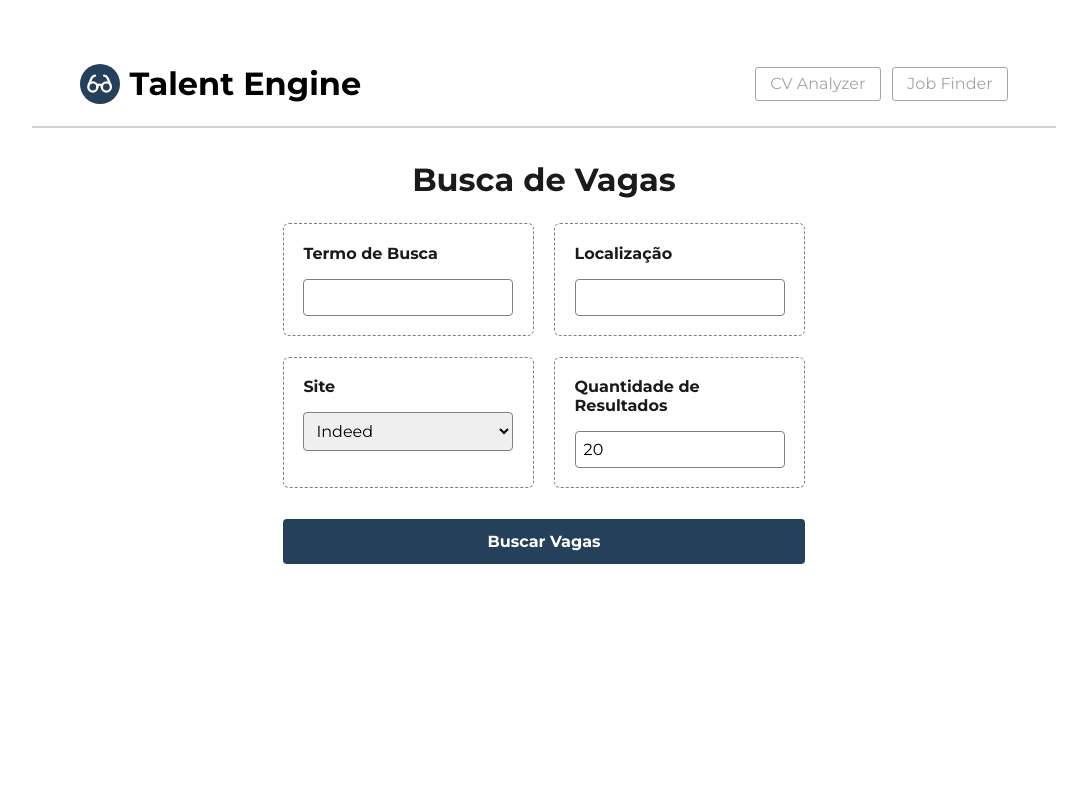
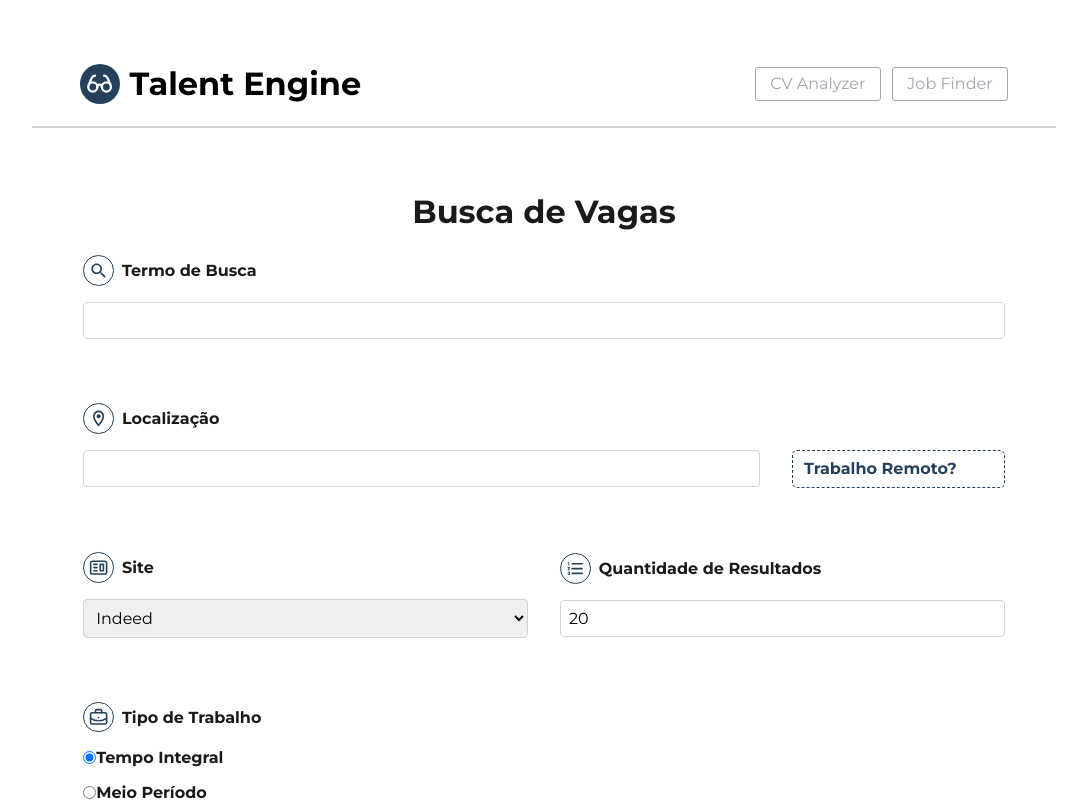
Before and after one commit to AntonyHaro/talent-engine, a Next.js app: page /jobs in a window 1280 px wide. Shown: the top 801 px of the page, without its empty margins (96-1183 px from the left). Built offline with nearby package versions, Linux system fonts and the light colour scheme.

Commit message:
melhorias no layout de jobs

```diff
--- a/src/app/globals.css
+++ b/src/app/globals.css
@@ -3,6 +3,7 @@
 :root {
     --text: hsl(210, 7%, 10%);
     --border: gray;
+    --input-bgc: hsl(210, 7%, 87%);
     --primary-color: hsl(210, 42%, 25%);
 }
 
@@ -17,7 +18,7 @@ body {
     color: var(--text);
     display: flex;
     flex-direction: column;
-    gap: 2rem;
+    gap: 4rem;
     align-items: center;
     -webkit-font-smoothing: antialiased;
     -moz-osx-font-smoothing: grayscale;
--- a/src/app/jobs/jobs.module.css
+++ b/src/app/jobs/jobs.module.css
@@ -1,6 +1,6 @@
 /* index.module.css */
 .jobs {
-    max-width: 80vw;
+    width: 80%;
     margin: 0 auto;
 }
 
@@ -13,12 +13,14 @@
 .form {
     display: flex;
     flex-direction: column;
-    gap: 1.3rem;
+    gap: 4rem;
 }
 
 .multiColumn {
+    width: 100%;
     display: flex;
-    gap: 1.3rem;
+    align-items: center;
+    gap: 2rem;
 }
 
 .formGroup {
@@ -26,32 +28,99 @@
     display: flex;
     flex-direction: column;
     gap: 1rem;
-    padding: 1.2rem;
-    border: 1px dashed gray;
-    border-radius: 6px;
 }
 
 .formGroup label {
     font-weight: bold;
+    display: flex;
+    align-items: center;
+    /* gap: 0.4rem; */
 }
 
-.formGroup input,
-.formGroup select {
-    border: 1px solid var(--border);
+.icon {
+    display: grid;
+    place-items: center;
+    padding: 0.3em;
+    border: 1px solid var(--primary-color);
+    border-radius: 50%;
+    margin-right: 0.5rem;
+}
+
+.form svg {
+    font-size: 1.2em;
+    color: var(--primary-color);
+}
+
+.form input[type="text"],
+.form input[type="number"],
+.form select {
+    flex: 1;
+    /* background-color: var(--input-bgc); */
+    border: 0;
+    border: 1px solid lightgray;
     border-radius: 4px;
     padding: 0.5rem;
     font-size: 1rem;
 }
 
+.form input[type="text"]:focus,
+.form input[type="number"]:focus,
+.form select:focus {
+    outline: 1px solid gray;
+}
+
+.isRemote {
+    border: 1px dashed var(--primary-color);
+    color: var(--primary-color);
+    padding: 0.5rem 0.7rem;
+    display: flex;
+    align-items: center;
+    justify-content: space-between;
+    gap: 1rem;
+    cursor: pointer;
+    border-radius: 5px;
+    transition: 0.2s;
+    font-weight: normal;
+}
+
+.isRemote:hover {
+    transform: translateY(-0.2rem);
+    background-color: var(--primary-color);
+    border-color: transparent;
+    color: white;
+}
+
+.isRemote:hover input[type="checkbox"]:checked {
+    background-color: white;
+}
+
+.isRemote input[type="checkbox"] {
+    -webkit-appearance: none;
+    -moz-appearance: none;
+    appearance: none;
+    width: 20px;
+    height: 20px;
+    border-radius: 50%;
+    outline: none;
+    display: flex;
+    justify-content: center;
+    align-items: center;
+    transition: 0.2s;
+    cursor: pointer;
+}
+
+.isRemote input[type="checkbox"]:checked {
+    background-color: var(--primary-color);
+}
+
 .button {
-    margin-top: 2%;
+    flex: 1;
     padding: 0.75rem;
     font-size: 1rem;
-    background-color: var(--primary-color);
-    color: white;
-    font-weight: bold;
-    border-radius: 4px;
-    border: 1px solid transparent;
+    background-color: transparent;
+    color: var(--primary-color);
+    border-radius: 5px;
+    border: 1px solid var(--primary-color);
     cursor: pointer;
 }
 
--- a/src/app/jobs/page.js
+++ b/src/app/jobs/page.js
@@ -1,4 +1,10 @@
 "use client";
+import { IoMdSearch } from "react-icons/io";
+import { MdOutlineLocationOn } from "react-icons/md";
+import { CgWebsite } from "react-icons/cg";
+import { RiRemoteControlLine } from "react-icons/ri";
+import { LuBriefcaseBusiness } from "react-icons/lu";
+import { MdFormatListNumbered } from "react-icons/md";
 
 import { useState } from "react";
 import Link from "next/link";
@@ -10,14 +16,20 @@ export default function Page() {
         location: "",
         siteName: "indeed",
         resultsWanted: 20,
+        isRemote: false,
+        jobType: "fulltime",
     });
     const [jobs, setJobs] = useState([]);
     const [loading, setLoading] = useState(false);
     const [error, setError] = useState(null);
 
     const handleChange = (e) => {
-        const { name, value } = e.target;
-        setFormData({ ...formData, [name]: value });
+        const { name, value, type, checked } = e.target;
+        setFormData({
+            ...formData,
+            [name]: type === "checkbox" ? checked : value,
+        });
+        console.log(formData);
     };
 
     const handleSubmit = async (e) => {
@@ -34,6 +46,8 @@ export default function Page() {
                     location: formData.location,
                     site_name: [formData.siteName],
                     results_wanted: formData.resultsWanted,
+                    is_remote: formData.isRemote,
+                    job_type: formData.jobType,
                 }),
             });
 
@@ -55,9 +69,13 @@ export default function Page() {
         <div className={styles.jobs}>
             <h1 className={styles.title}>Busca de Vagas</h1>
             <form onSubmit={handleSubmit} className={styles.form}>
-                <div className={styles.multiColumn}>
                 <div className={styles.formGroup}>
-                        <label htmlFor="searchTerm">Termo de Busca</label>
+                    <label htmlFor="searchTerm">
+                        <div className={styles.icon}>
+                            <IoMdSearch />
+                        </div>
+                        Termo de Busca
+                    </label>
                     <input
                         type="text"
                         id="searchTerm"
@@ -69,7 +87,13 @@ export default function Page() {
                 </div>
 
                 <div className={styles.formGroup}>
-                        <label htmlFor="location">Localização</label>
+                    <label htmlFor="location">
+                        <div className={styles.icon}>
+                            <MdOutlineLocationOn />
+                        </div>
+                        Localização
+                    </label>
+                    <div className={styles.multiColumn}>
                         <input
                             type="text"
                             id="location"
@@ -78,12 +102,27 @@ export default function Page() {
                             onChange={handleChange}
                             required
                         />
+                        <label htmlFor="isRemote" className={styles.isRemote}>
+                            Trabalho Remoto?
+                            <input
+                                type="checkbox"
+                                id="isRemote"
+                                name="isRemote"
+                                checked={formData.isRemote}
+                                onChange={handleChange}
+                            />
+                        </label>
                     </div>
                 </div>
 
                 <div className={styles.multiColumn}>
                     <div className={styles.formGroup}>
-                        <label htmlFor="siteName">Site</label>
+                        <label htmlFor="siteName">
+                            <div className={styles.icon}>
+                                <CgWebsite />
+                            </div>
+                            Site
+                        </label>
                         <select
                             id="siteName"
                             name="siteName"
@@ -100,6 +139,9 @@ export default function Page() {
 
                     <div className={styles.formGroup}>
                         <label htmlFor="resultsWanted">
+                            <div className={styles.icon}>
+                                <MdFormatListNumbered />
+                            </div>
                             Quantidade de Resultados
                         </label>
                         <input
@@ -113,6 +155,56 @@ export default function Page() {
                     </div>
                 </div>
 
+                <div className={styles.formGroup}>
+                    <label>
+                        <div className={styles.icon}>
+                            <LuBriefcaseBusiness />
+                        </div>
+                        Tipo de Trabalho
+                    </label>
+                    <label>
+                        <input
+                            type="radio"
+                            name="jobType"
+                            value="fulltime"
+                            checked={formData.jobType === "fulltime"}
+                            onChange={handleChange}
+                        />
+                        Tempo Integral
+                    </label>
+                    <label>
+                        <input
+                            type="radio"
+                            name="jobType"
+                            value="parttime"
+                            checked={formData.jobType === "parttime"}
+                            onChange={handleChange}
+                        />
+                        Meio Período
+                    </label>
+                    <label>
+                        <input
+                            type="radio"
+                            name="jobType"
+                            value="internship"
+                            checked={formData.jobType === "internship"}
+                            onChange={handleChange}
+                        />
+                        Estágio
+                    </label>
+                    <label>
+                        <input
+                            type="radio"
+                            name="jobType"
+                            value="contract"
+                            checked={formData.jobType === "contract"}
+                            onChange={handleChange}
+                        />
+                        Contrato
+                    </label>
+                </div>
+
+                <div className={styles.multiColumn}>
                     <button
                         type="submit"
                         className={styles.button}
@@ -120,6 +212,7 @@ export default function Page() {
                     >
                         {loading ? "Buscando..." : "Buscar Vagas"}
                     </button>
+                </div>
             </form>
 
             {error && <p className={styles.error}>Erro: {error}</p>}
```
Lines whose indentation alone changed are shown as unchanged.
